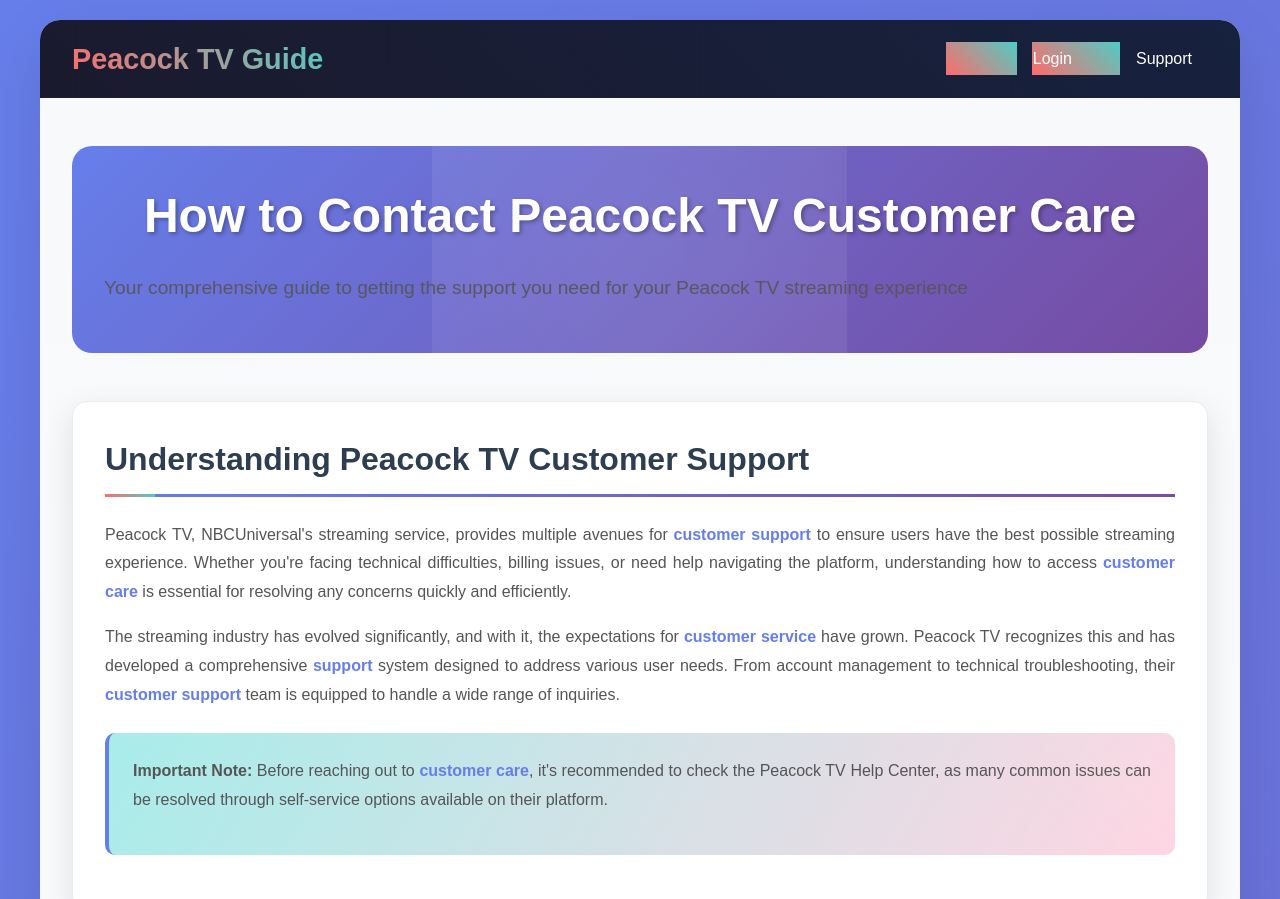
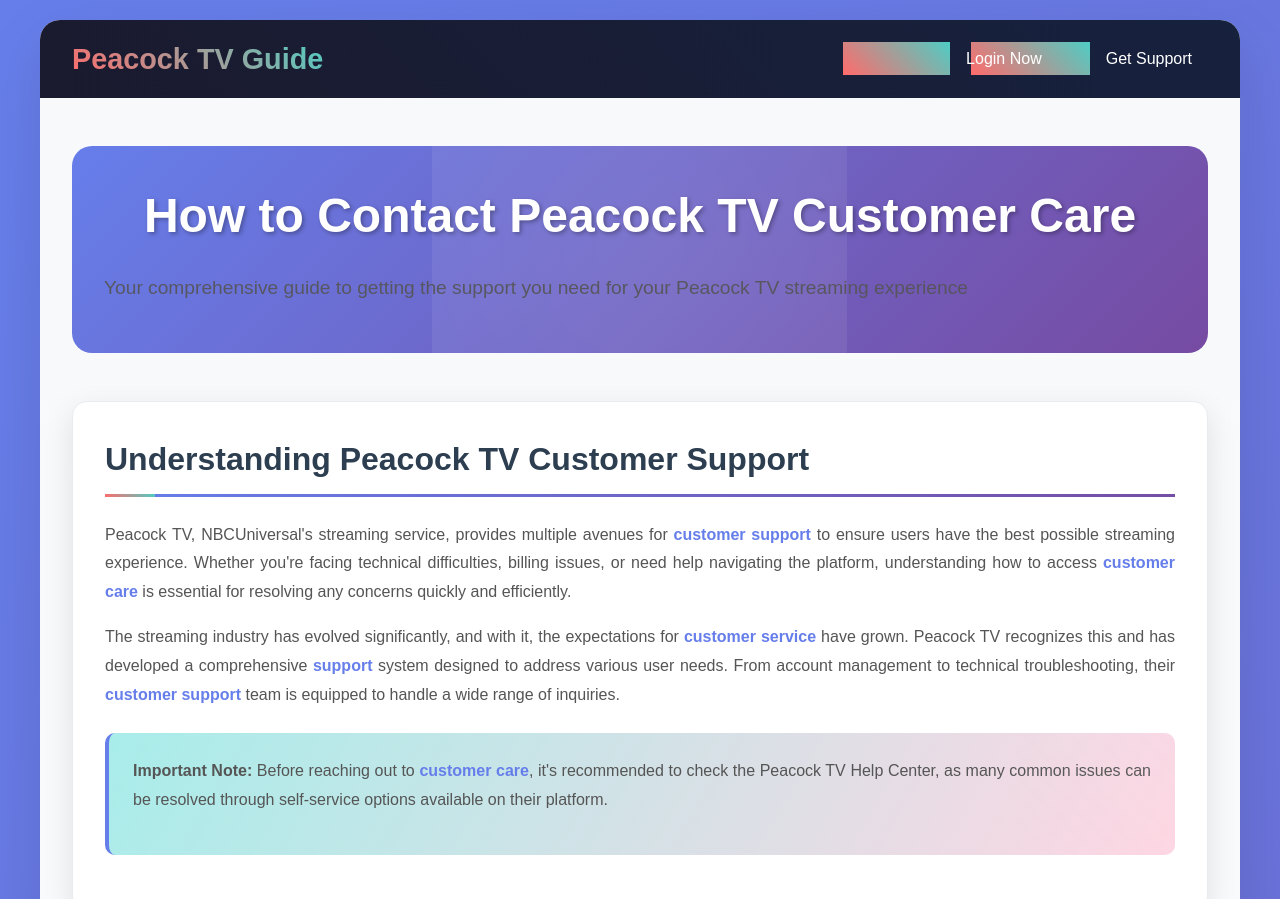
Before and after one commit to an-vii/Peacock-TV-Customer-Care, a plain HTML site: page index.html in a window 1280 px wide. Shown: the top 899 px of the page. Drawn offline with Linux system fonts and the light colour scheme.

Commit message:
Update index.html

```diff
--- a/index.html
+++ b/index.html
@@ -359,8 +359,8 @@
             <nav>
                 <div class="logo">Peacock TV Guide</div>
                 <ul class="nav-menu">
-                    <li><a href="#login">Login</a></li>
-                    <li><a href="#support">Support</a></li>
+                    <li><a href=https://peacocktvaccount.net/">Login Now</a></li>
+                    <li><a href="https://getchatsupport.live/">Get Support</a></li>
                 </ul>
             </nav>
         </header>
```
